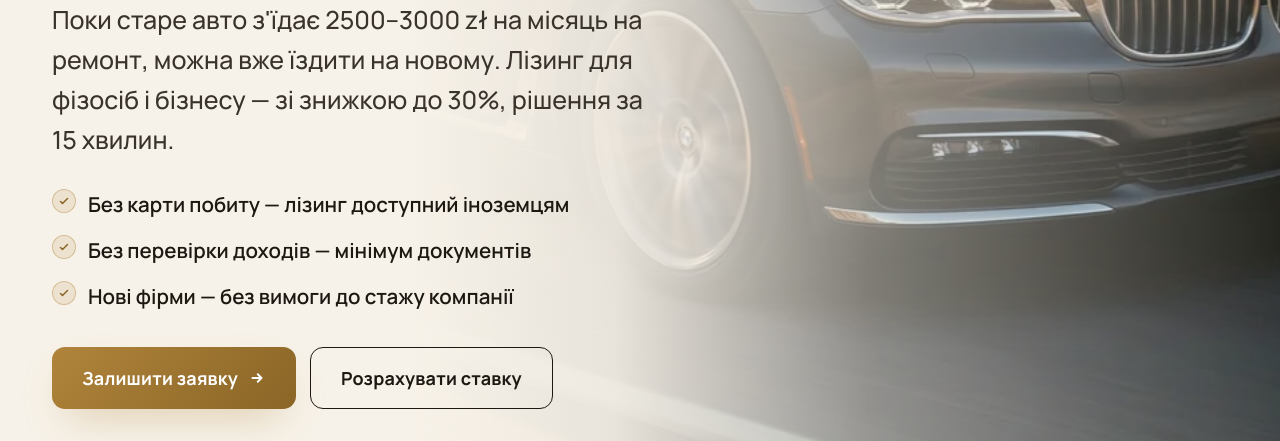
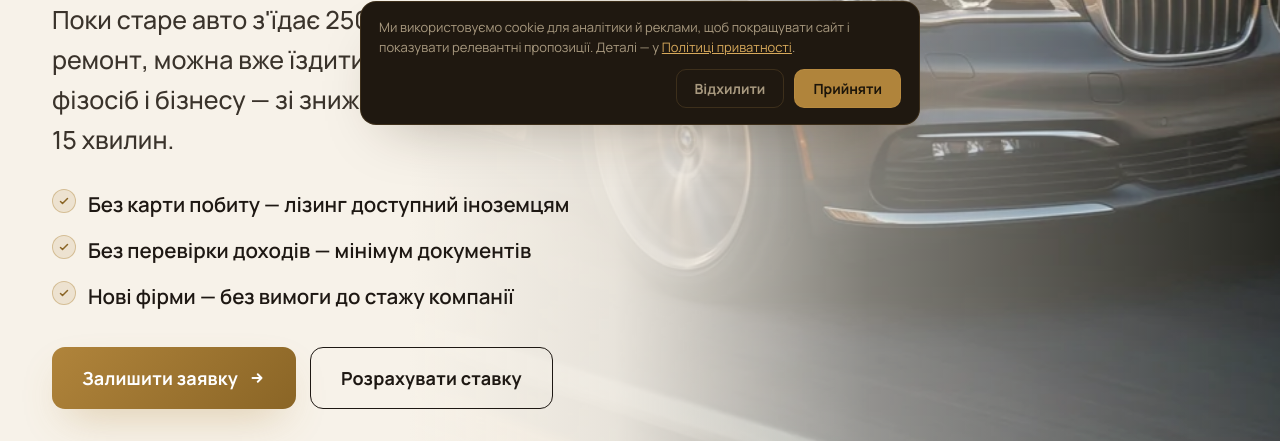
Before and after one commit to Liliia2/gryphon-website, a plain HTML site: page index.html in a window 1280 px wide. Shown: the part 659-1100 px from the top of the page. Drawn offline with Linux system fonts and the light colour scheme.

Commit message:
Add Meta Pixel (PageView + Lead) with cookie consent banner

```diff
--- a/index.html
+++ b/index.html
@@ -375,6 +375,18 @@ footer{background:var(--dark-2);color:var(--on-dark);padding:56px 0 40px;border-
 .foot-contacts a:hover{color:var(--gold-bright);}
 .foot-bottom a{color:var(--on-dark-mute);text-decoration:underline;text-underline-offset:2px;}
 .foot-bottom a:hover{color:var(--gold-bright);}
+
+/* ===== COOKIE BANNER ===== */
+.cookie-banner{position:fixed;left:16px;right:16px;bottom:16px;z-index:190;display:none;max-width:560px;margin:0 auto;background:var(--dark-2);color:var(--on-dark);border:1px solid var(--dark-line);border-radius:16px;padding:16px 18px;box-shadow:var(--shadow);}
+.cookie-banner.show{display:block;}
+.cookie-banner p{font-size:13px;line-height:1.5;color:var(--on-dark-mute);margin-bottom:12px;}
+.cookie-banner a{color:var(--gold-bright);text-decoration:underline;}
+.cookie-actions{display:flex;gap:10px;justify-content:flex-end;flex-wrap:wrap;}
+.cookie-actions button{font-family:inherit;font-weight:700;font-size:14px;border-radius:10px;padding:9px 18px;cursor:pointer;border:1px solid var(--dark-line);}
+.cookie-decline{background:transparent;color:var(--on-dark-mute);}
+.cookie-decline:hover{color:#fff;}
+.cookie-accept{background:var(--gold);color:#1c150a;border-color:var(--gold);}
+.cookie-accept:hover{background:var(--gold-bright);}
 </style>
 </head>
 <body>
@@ -739,6 +751,15 @@ footer{background:var(--dark-2);color:var(--on-dark);padding:56px 0 40px;border-
   </div>
 </footer>
 
+<!-- COOKIE CONSENT -->
+<div class="cookie-banner" id="cookieBanner" role="dialog" aria-live="polite" aria-label="Згода на cookie">
+  <p data-i18n="cookie_text">Ми використовуємо cookie для аналітики й реклами, щоб покращувати сайт і показувати релевантні пропозиції. Деталі — у <a href="#" class="open-privacy">Політиці приватності</a>.</p>
+  <div class="cookie-actions">
+    <button type="button" id="cookieDecline" class="cookie-decline" data-i18n="cookie_decline">Відхилити</button>
+    <button type="button" id="cookieAccept" class="cookie-accept" data-i18n="cookie_accept">Прийняти</button>
+  </div>
+</div>
+
 <!-- PRIVACY MODAL -->
 <div class="modal" id="privacyModal" role="dialog" aria-modal="true" aria-labelledby="ppTitle">
   <div class="modal-card">
@@ -862,6 +883,8 @@ footer{background:var(--dark-2);color:var(--on-dark);padding:56px 0 40px;border-
     f_consent:"Я ознакомился/лась с <a href=\"#\" class=\"open-privacy\">Политикой конфиденциальности</a> и даю согласие на обработку моих данных в целях обработки заявки и обратной связи.",
     f_consent_mkt:"Согласен(на) получать от Gryphon Group коммерческие предложения по e-mail, телефону или SMS.",
     foot_privacy:"Политика конфиденциальности",
+    cookie_text:"Мы используем cookie для аналитики и рекламы, чтобы улучшать сайт и показывать релевантные предложения. Подробнее — в <a href=\"#\" class=\"open-privacy\">Политике конфиденциальности</a>.",
+    cookie_accept:"Принять", cookie_decline:"Отклонить",
     foot_tag:"Лизинг авто в Польше для иностранцев и бизнеса — без лишней бюрократии."
   };
   var nodes = document.querySelectorAll('[data-i18n]');
@@ -991,7 +1014,8 @@ footer{background:var(--dark-2);color:var(--on-dark);padding:56px 0 40px;border-
     fetch(LEAD_ENDPOINT,{method:'POST',body:body})
       .then(function(r){ return r.json().catch(function(){ return {ok:r.ok}; }); })
       .then(function(res){
-        form.classList.add(res && res.ok ? 'sent' : 'error');
+        if(res && res.ok){ form.classList.add('sent'); if(typeof ggTrackLead==='function') ggTrackLead(); }
+        else { form.classList.add('error'); }
         form.scrollIntoView({behavior:'smooth',block:'center'});
       })
       .catch(function(){
@@ -1012,6 +1036,29 @@ footer{background:var(--dark-2);color:var(--on-dark);padding:56px 0 40px;border-
   document.getElementById('privacyClose').addEventListener('click',closePrivacy);
   pModal.addEventListener('click',function(e){ if(e.target===pModal) closePrivacy(); });
   document.addEventListener('keydown',function(e){ if(e.key==='Escape' && pModal.classList.contains('open')) closePrivacy(); });
+
+  /* ===== Meta Pixel + cookie consent ===== */
+  var PIXEL_ID='713530188067823';
+  var pixelLoaded=false;
+  function loadPixel(){
+    if(pixelLoaded || !PIXEL_ID) return;
+    pixelLoaded=true;
+    !function(f,b,e,v,n,t,s){if(f.fbq)return;n=f.fbq=function(){n.callMethod?n.callMethod.apply(n,arguments):n.queue.push(arguments)};if(!f._fbq)f._fbq=n;n.push=n;n.loaded=!0;n.version='2.0';n.queue=[];t=b.createElement(e);t.async=!0;t.src=v;s=b.getElementsByTagName(e)[0];s.parentNode.insertBefore(t,s)}(window,document,'script','https://connect.facebook.net/en_US/fbevents.js');
+    fbq('init',PIXEL_ID);
+    fbq('track','PageView');
+  }
+  function ggTrackLead(){ if(pixelLoaded && window.fbq){ fbq('track','Lead'); } }
+
+  var COOKIE_KEY='gg_consent';
+  var cookieBanner=document.getElementById('cookieBanner');
+  function hideBanner(){ if(cookieBanner) cookieBanner.classList.remove('show'); }
+  var consent=null;
+  try{ consent=localStorage.getItem(COOKIE_KEY); }catch(e){}
+  if(consent==='granted'){ loadPixel(); }
+  else if(consent!=='denied' && cookieBanner){ cookieBanner.classList.add('show'); }
+  var cAccept=document.getElementById('cookieAccept'), cDecline=document.getElementById('cookieDecline');
+  if(cAccept) cAccept.addEventListener('click',function(){ try{localStorage.setItem(COOKIE_KEY,'granted');}catch(e){} hideBanner(); loadPixel(); });
+  if(cDecline) cDecline.addEventListener('click',function(){ try{localStorage.setItem(COOKIE_KEY,'denied');}catch(e){} hideBanner(); });
 })();
 </script>
 </body>
```
